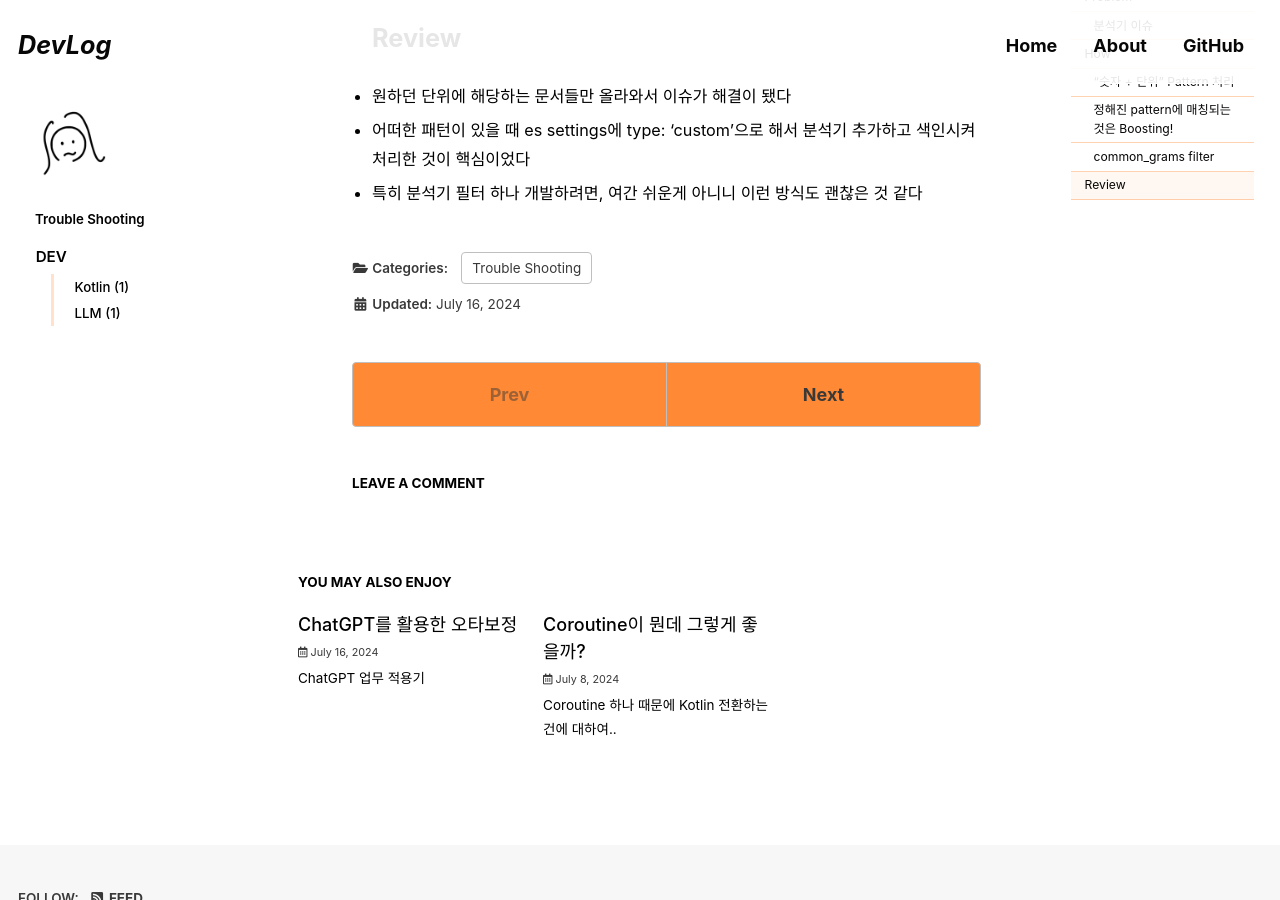
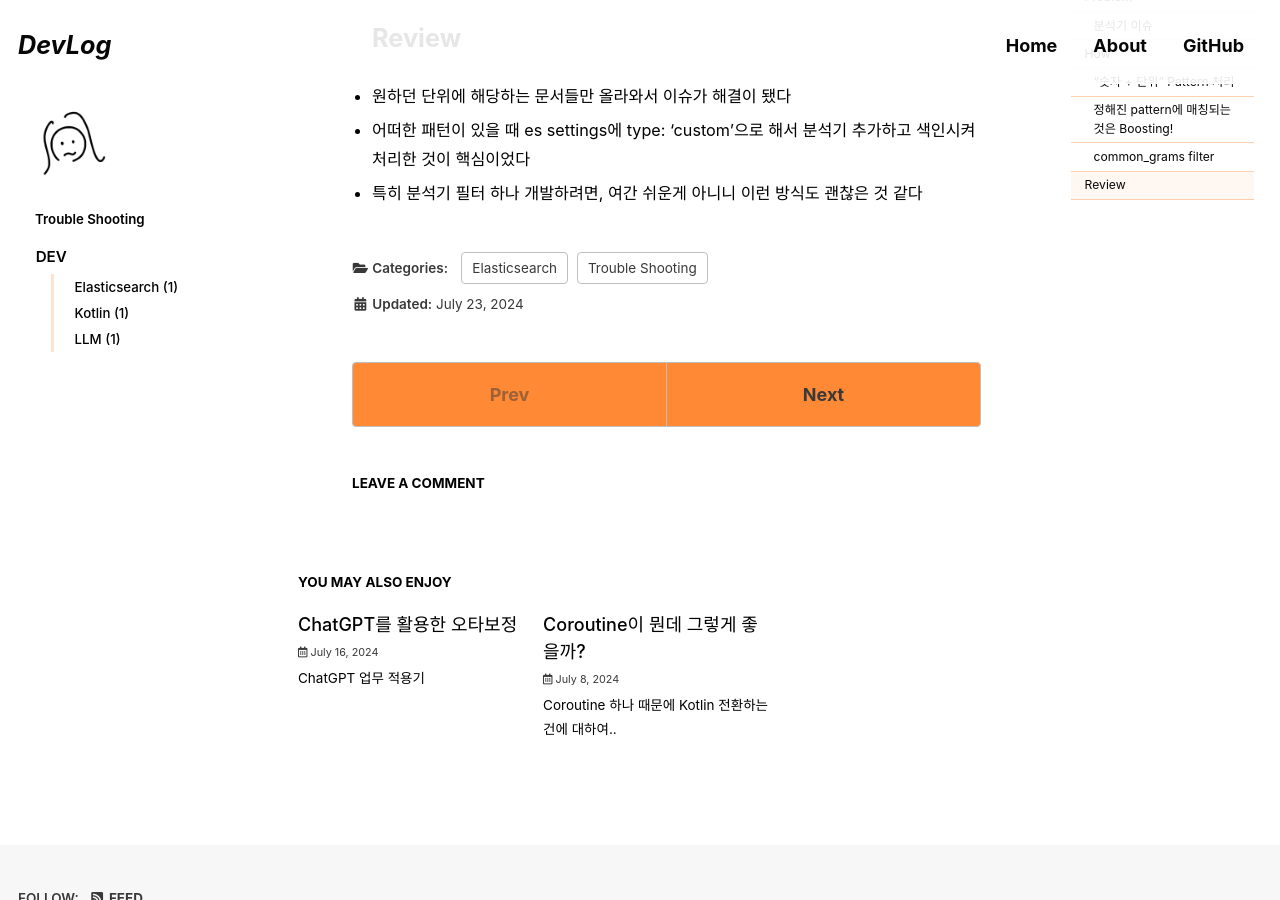
Before and after one commit to developer-parkssi/developer-parkssi.github.io, a Jekyll site: the page built from _posts/2024-07-02-categories-common-gram.md, in a window 1280 px wide and 900 px high, scrolled down 2601 px. Built offline with Jekyll 4.4.1, drawn with Linux system fonts in a browser that asks for light colours; cached includes are drawn as plain includes; some web fonts are replaced; comment, search, counter and statistics services are not loaded.

Commit message:
feat: ES Common Gram 사용한글 카테고리 추가

```diff
--- a/_posts/2024-07-02-categories-common-gram.md
+++ b/_posts/2024-07-02-categories-common-gram.md
@@ -4,6 +4,7 @@ excerpt: "개별 토큰으로 분리하는걸 묶어서 처리하고 싶을 때"
 
 categories:
   - "Trouble Shooting"
+  - 'Elasticsearch'
 tags:
   - ['Elasticsearch']
 
@@ -13,7 +14,7 @@ toc: true
 toc_sticky: true
 
 date: 2024-07-02
-last_modified_at: 2024-07-16
+last_modified_at: 2024-07-23
 ---
 
 
```
